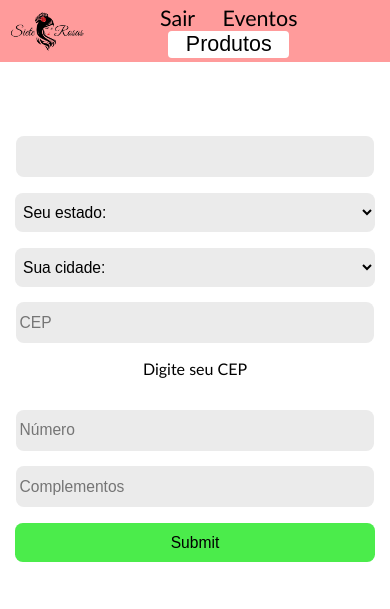
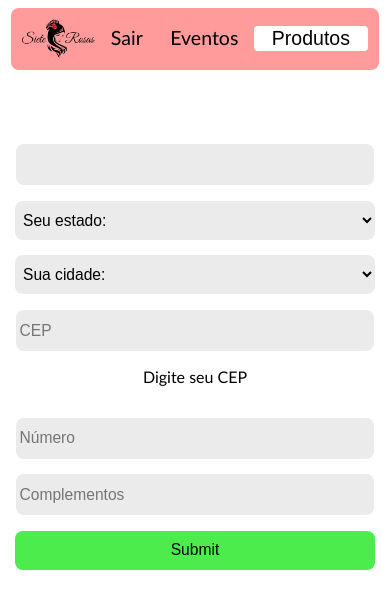
Before and after one commit to meiprogrammer/Siete-Rosas, a Django app: page /checkout/1/address in a window 390 px wide. Shown: the top 609 px of the page. Run offline with Django 5.2, Linux system fonts and the light colour scheme.

Commit message:
Bug solving and design improvement

```diff
--- a/App/models.py
+++ b/App/models.py
@@ -8,7 +8,6 @@ class User(AbstractUser):
 class Products (models.Model):
     name = models.CharField(max_length=34)
     colors = models.JSONField(default=list)
-    ratings = models.JSONField(default=list)
     price = models.IntegerField(default=20)
     id = models.AutoField(primary_key=True)
 
--- a/App/static/layout.css
+++ b/App/static/layout.css
@@ -1,7 +1,7 @@
 body {
     display: block;
-    margin: 0vw 0vw 5vw 0vw;
-    padding: 0vw 0vw 5vw 0vw;
+    margin: 0;
+    padding: 0.75vw;
     font-family: 'Gill Sans', 'Gill Sans MT', Calibri, 'Trebuchet MS', sans-serif;
     background-size: cover;
     background-position: cover;
@@ -9,14 +9,19 @@ body {
 }
 
 #navBar {
-    display: flex;
-    text-align: center;
-    align-items: center;
-    justify-content: space-between;
+    border-radius: 0.75vw;
+    margin-left: 0.75vw;
+    margin-right: 0.75vw;
+    height: 5vw;
     padding-left: 2vw;
     padding-right: 5vw;
-    height: 5vw;
+    text-align: center;
+    justify-content: space-between;
     background-color: rgb(255, 155, 155);
+    align-items: center;
+    display: flex;
+    padding-left: 2vw;
+    padding-right: 5vw;
 }
 
 #logo {
@@ -53,8 +58,15 @@ body {
 }
 
 @media (max-width: 768px) and (orientation: portrait) {
+        body {
+            padding-top: 2vw;
+        }
         #navBar {
             height: 16vw;
+            padding-right: 3vw;
+            border-radius: 2vw;
+            margin-left: 2vw;
+            margin-right: 2vw;
         }
 
         #logo {
@@ -62,7 +74,7 @@ body {
         }
 
         .navLink {
-            font-size: 5.5vw;
+            font-size: 5vw;
             padding: 0 3vw;
         }
 
--- a/App/urls.py
+++ b/App/urls.py
@@ -1,6 +1,7 @@
 from . import views
 from django.urls import path
-
+from django.conf import settings
+from django.conf.urls.static import static
 
 urlpatterns = [
     path('', views.index, name="index"),
@@ -15,4 +16,4 @@ urlpatterns = [
     path('<int:id>/payment', views.payment, name="payment"),
     path('orderVerify', views.orderVerify, name="orderVerify"),
     path('verifyMail', views.verifyMail, name="verifyMail")
-]
+] + static(settings.STATIC_URL, document_root=settings.STATIC_ROOT)
--- a/App/views.py
+++ b/App/views.py
@@ -63,6 +63,7 @@ def verifyMail(request):
                     email=request.POST["email"],
                     password=request.POST["password"],
                 )
+                new_user.set_password(request.POST["password"])
                 new_user.save()
 
                 del request.session['verify_code']
--- a/SieteRosas/settings.py
+++ b/SieteRosas/settings.py
@@ -119,12 +119,12 @@ USE_TZ = True
 # Static files (CSS, JavaScript, Images)
 # https://docs.djangoproject.com/en/5.1/howto/static-files/
 
-STATIC_URL = 'static/'
+STATIC_URL = '/static/'
 STATICFILES_DIRS = [
     BASE_DIR / 'App' / 'static',
 ]
+STATIC_ROOT = BASE_DIR / 'staticfiles'
 
-STATIC_ROOT = BASE_DIR / 'staticfiles'
 
 # Default primary key field type
 # https://docs.djangoproject.com/en/5.1/ref/settings/#default-auto-field
```
Also changed, not shown: 3 other files.
